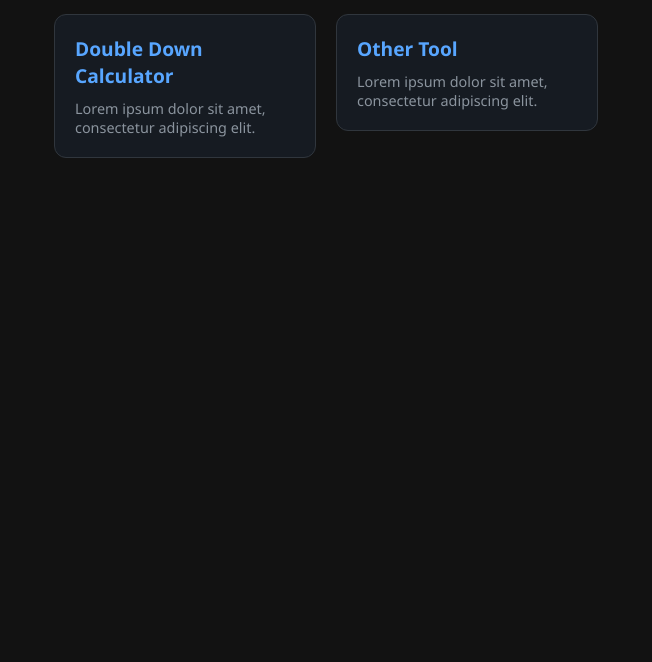
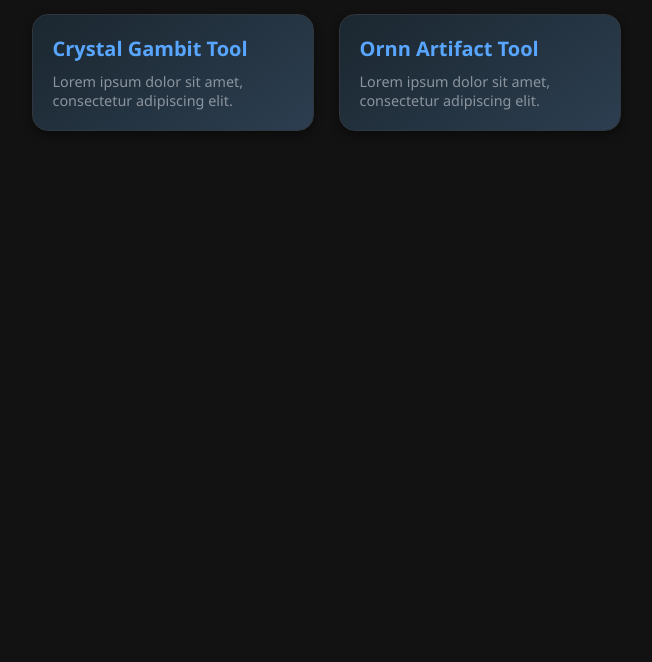
Before and after one commit to TexSummers/tex-tft-tools, a plain HTML site: page index.html in a window 1280 px wide. Shown: the part 138-800 px from the top of the page, without its empty margins (314-966 px from the left). Drawn offline with Linux system fonts and the light colour scheme.

Commit message:
Update index.html

```diff
--- a/index.html
+++ b/index.html
@@ -17,33 +17,56 @@
       display:flex;
       flex-wrap:wrap;
       justify-content:center;
-      gap:20px;
+      gap:25px;
       margin-top:30px;
     }
+
     .tool-card {
-      background:#161b22;
+      background: linear-gradient(145deg, #1b2730, #2c3e50);
       border:1px solid #30363d;
-      border-radius:12px;
-      width:220px;
+      border-radius:16px;
+      width:240px;
       padding:20px;
       cursor:pointer;
-      transition:0.25s;
+      transition:0.3s;
       text-align:left;
+      box-shadow: 0 4px 10px rgba(0,0,0,0.4);
+      position: relative;
+      overflow: hidden;
     }
+
+    .tool-card::before {
+      content:'';
+      position:absolute;
+      top:0; left:0; right:0; bottom:0;
+      background: linear-gradient(120deg, rgba(88,166,255,0.2), rgba(155,89,182,0.2));
+      opacity:0;
+      transition:0.4s;
+      border-radius:16px;
+    }
+
+    .tool-card:hover::before {
+      opacity:1;
+    }
+
     .tool-card:hover {
-      background:#1f2a36;
-      box-shadow:0 4px 15px rgba(88,166,255,0.5);
+      transform: translateY(-5px);
+      box-shadow: 0 10px 20px rgba(88,166,255,0.6);
     }
+
     .tool-card h2 {
       margin:0 0 10px 0;
       color:#58a6ff;
-      font-size:1.2rem;
+      font-size:1.25rem;
+      font-weight:bold;
     }
+
     .tool-card p {
       font-size:0.9rem;
       color:#8b949e;
       margin:0;
     }
+
     a.tool-link { text-decoration:none; color:inherit; }
   </style>
 </head>
@@ -52,13 +75,13 @@
   <div class="cards-container">
     <a href="crystal_tool.html" class="tool-link">
       <div class="tool-card">
-        <h2>Double Down Calculator</h2>
+        <h2>Crystal Gambit Tool</h2>
         <p>Lorem ipsum dolor sit amet, consectetur adipiscing elit.</p>
       </div>
     </a>
     <a href="ornn_tool.html" class="tool-link">
       <div class="tool-card">
-        <h2>Other Tool</h2>
+        <h2>Ornn Artifact Tool</h2>
         <p>Lorem ipsum dolor sit amet, consectetur adipiscing elit.</p>
       </div>
     </a>
```
